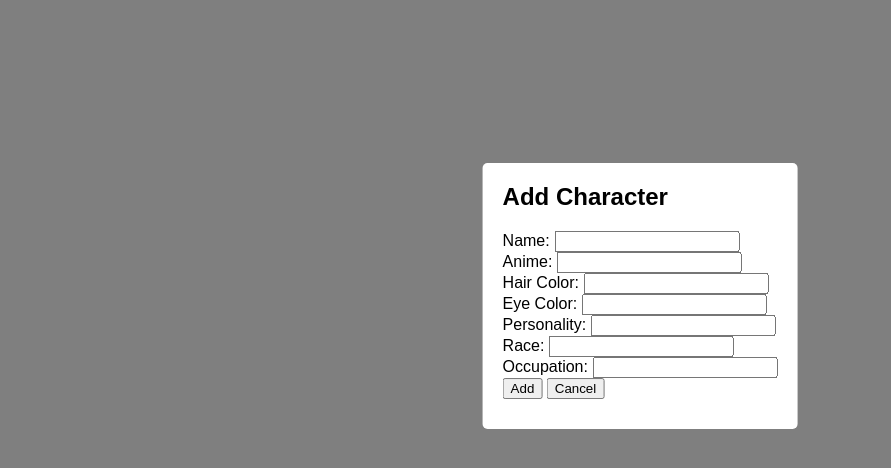
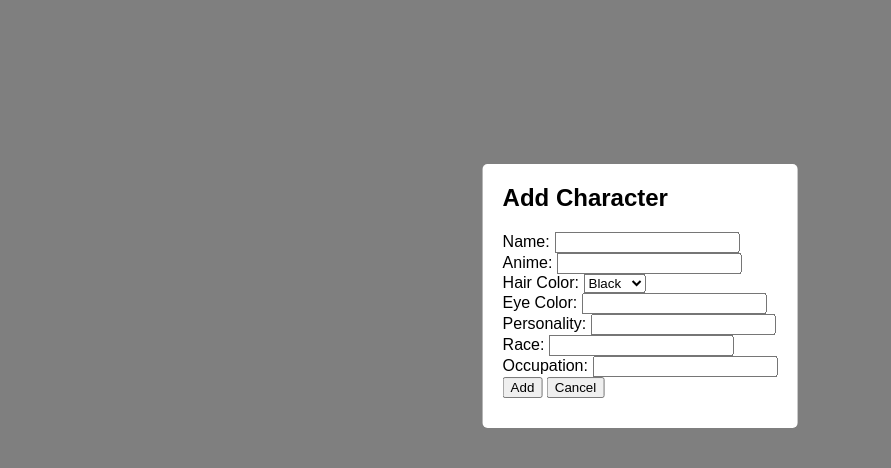
Before and after one commit to DDDDDhn/hden6421-tracker, a website: page public/index.html in a window 1280 px wide. Both pictures are taken after a click on the button "Add Character". Shown: the part 104-572 px from the top of the page, without its empty margins (0-891 px from the left). Drawn offline with Linux system fonts and the light colour scheme.

Commit message:
add drop-down to hair color, test

```diff
--- a/public/index.html
+++ b/public/index.html
@@ -1,18 +1,15 @@
 <!DOCTYPE html>
-<html lang="en">
+<html>
 <head>
-    <meta charset="UTF-8">
-    <meta http-equiv="X-UA-Compatible" content="IE=edge">
-    <meta name="viewport" content="width=device-width, initial-scale=1.0">
-    <link href="style.css" rel="stylesheet" />
   <title>Anime Character Collection</title>
+  <link rel="stylesheet" type="text/css" href="style.css">
 </head>
 <body>
-
   <h1>Anime Character Collection</h1>
   <button id="addCharacterBtn">Add Character</button>
   <div id="characterList"></div>
 
+  <!-- Popup form -->
   <div id="popup">
     <div id="popupContent">
       <h2>Add Character</h2>
@@ -24,7 +21,15 @@
         <input type="text" id="anime" required><br>
 
         <label for="hairColor">Hair Color:</label>
-          <input type="text" id="hairColor" required><br>
+        <select id="hairColor">
+          <option value="black">Black</option>
+          <option value="white">White</option>
+          <option value="green">Green</option>
+          <option value="blue">Blue</option>
+          <option value="red">Red</option>
+          <option value="pink">Pink</option>
+          <option value="others">Others</option>
+        </select><br>
 
         <label for="eyeColor">Eye Color:</label>
         <input type="text" id="eyeColor" required><br>
--- a/public/script.js
+++ b/public/script.js
@@ -42,7 +42,7 @@ function showPopupForm() {
   // Clear the form values
   document.getElementById('name').value = '';
   document.getElementById('anime').value = '';
-    document.getElementById('hairColor').value = '';
+  document.getElementById('hairColor').value = 'black'; // Set default value to black
   document.getElementById('eyeColor').value = '';
   document.getElementById('personality').value = '';
   document.getElementById('race').value = '';
--- a/public/style.css
+++ b/public/style.css
@@ -21,7 +21,6 @@ button {
 .character-card h2 {
   margin-top: 0;
 }
-
 
 /* Style for the popup form */
 #popup {
```
Also changed, not shown: MDimages/V2popup.png (added), README.md. Lines whose indentation alone changed are shown as unchanged.
